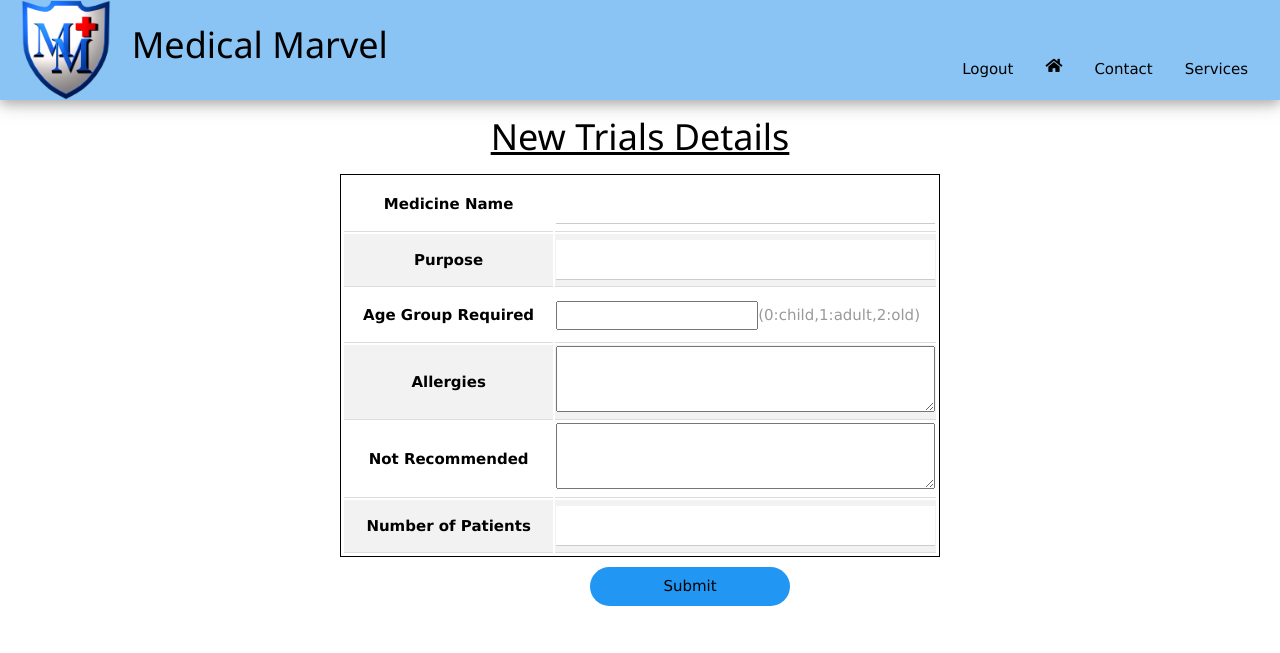
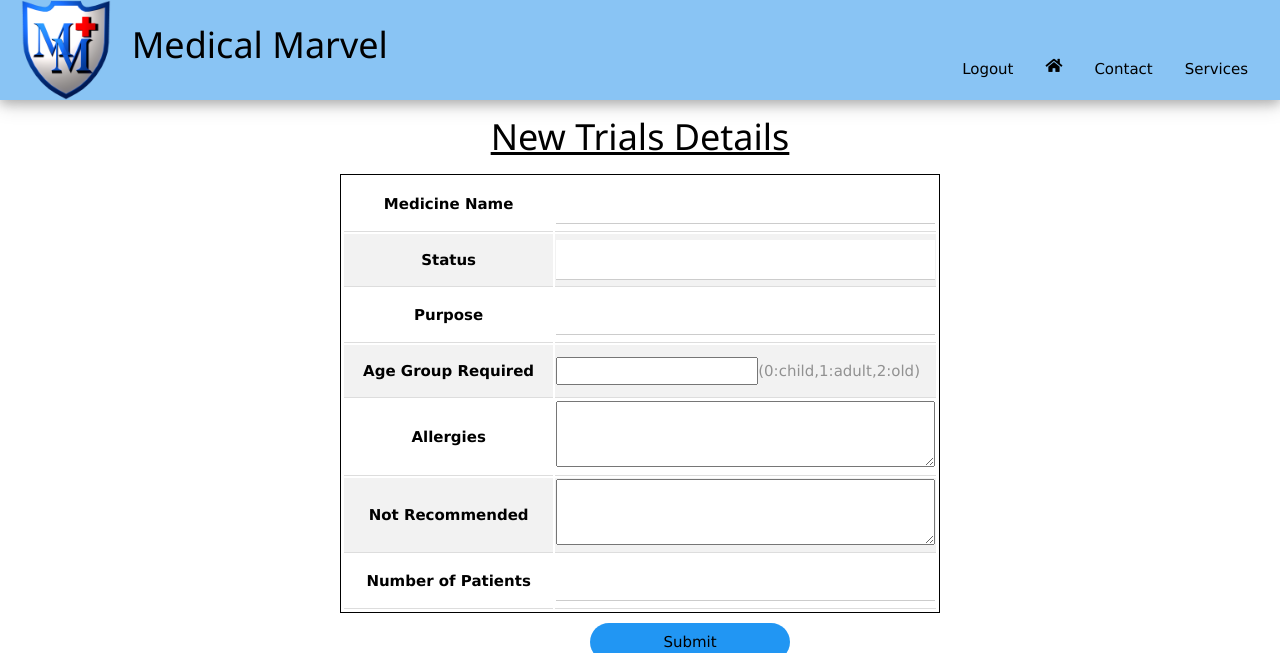
Before and after one commit to medical-marvel/Website, a PHP site: page /AddTrial.php in a window 1280 px wide. Shown: the top 653 px of the page. Run offline with PHP 8.4, Linux system fonts and the light colour scheme; some libraries are stand-ins or nearby versions.

Commit message:
Update AddTrial.php

```diff
--- a/AddTrial.php
+++ b/AddTrial.php
@@ -18,7 +18,7 @@
 			<table>
 
 				<tr><th>Medicine Name </th><td><input required class="w3-input" type="textbox" id="Medicine_name" name="m1"></td></tr>
-				<!-- <tr><th>Phase status</th><td><input required class="w3-input" type="textbox" id="Phase_status" name="p1"></td></tr> -->
+				 <tr><th>Status</th><td><input required class="w3-input" type="textbox" id="Status" name="p1"></td></tr>
 				<tr><th>Purpose</th><td><input required class="w3-input" type="textbox" id="Purpose" name="p1"></td></tr>
 				<!-- <tr><th>Specific Treatments</th><td><textarea id="Specific_treatment" maxlength="1000" rows="2" cols="10"></textarea></td></tr> -->
 				<tr><th>Age Group Required</th><td><input type="text" name="age" id="age"><label style="color: rgba(0,0,0,0.4);">(0:child,1:adult,2:old)</label></td></tr>
```
